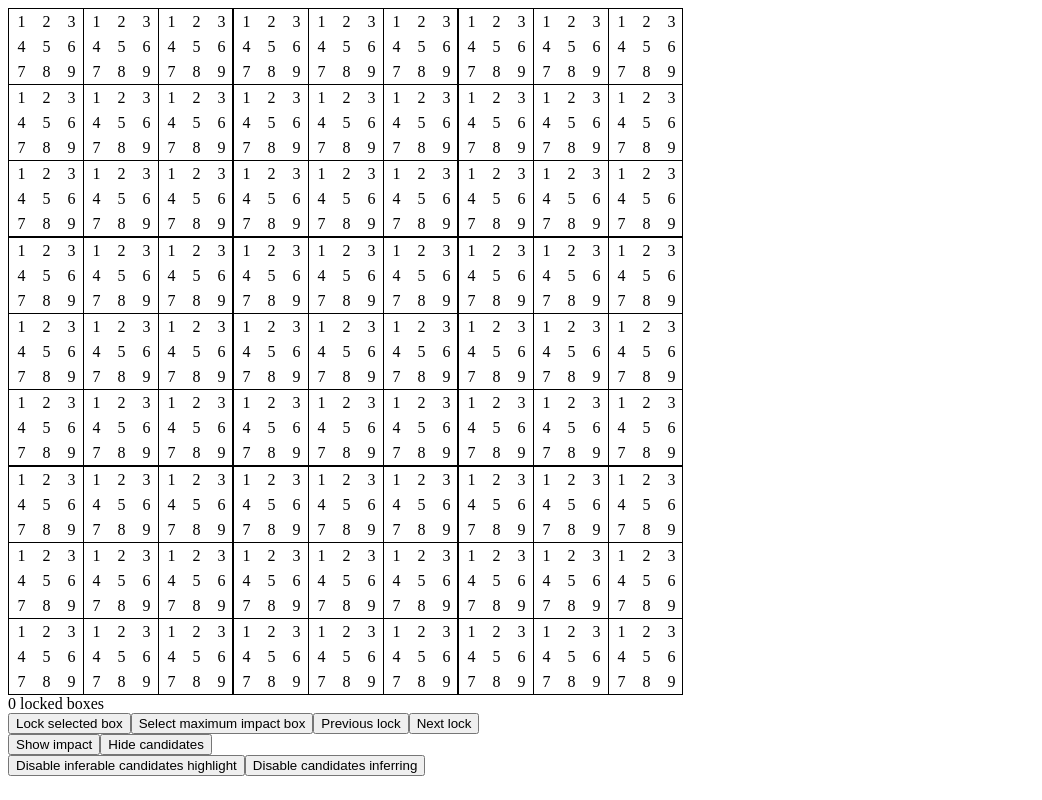
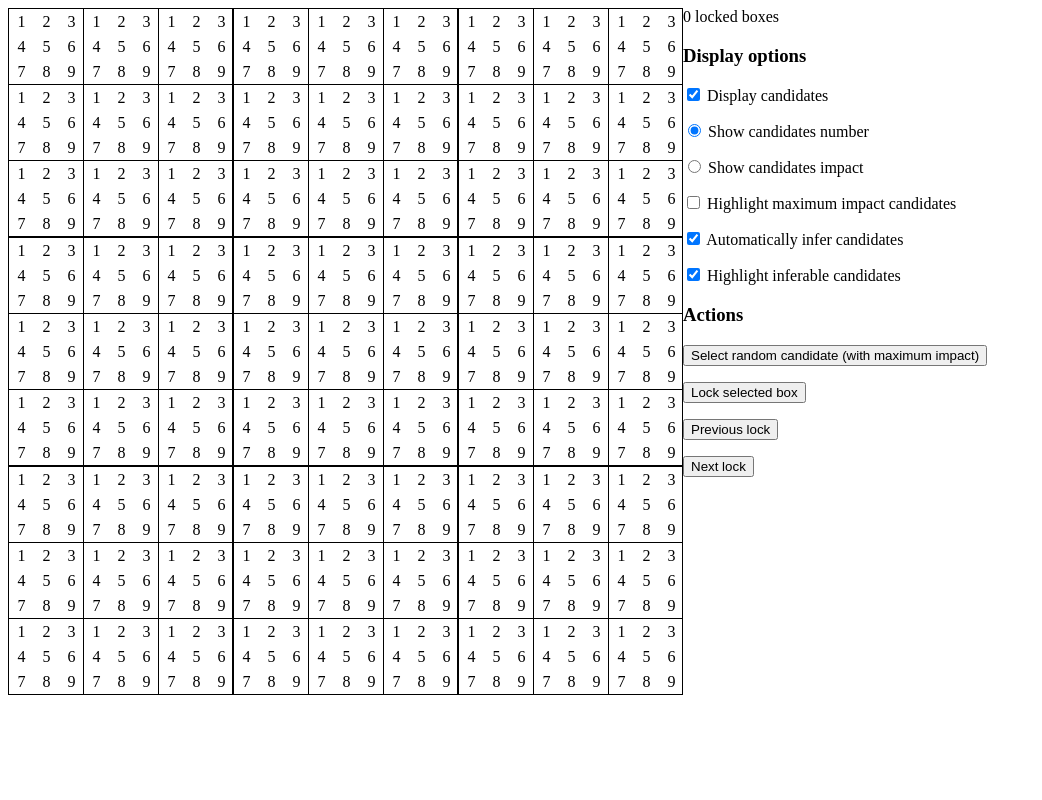
Before and after one commit to capelski/sudoku-generator, a React app: page / in a window 1280 px wide. Shown: the whole page, without its empty margins (0-1042 px from the left). Built offline with nearby package versions, Linux system fonts and the light colour scheme.

Commit message:
feat: improve page layout

```diff
--- a/src/components/sudoku-grid.tsx
+++ b/src/components/sudoku-grid.tsx
@@ -10,6 +10,13 @@ import {
     getBoxInferredNumber
 } from '../logic/sudoku-logic';
 
+interface BoxNumber {
+    box: Box;
+    number: number;
+}
+
+type CandidateDisplayMode = 'number' | 'impact';
+
 interface GridProps {
     lockBox: (selectedBox: Box, selectedNumber: number) => void;
     locksNumber: number;
@@ -18,14 +25,11 @@ interface GridProps {
     sudoku: Sudoku;
 }
 
-interface BoxNumber {
-    box: Box;
-    number: number;
-}
-
 export const SudokuGrid: React.FC<GridProps> = (props) => {
+    const [candidatesDisplayMode, setCandidatesDisplayMode] = useState<CandidateDisplayMode>(
+        'number'
+    );
     const [displayCandidates, setDisplayCandidates] = useState(true);
-    const [displayImpact, setDisplayImpact] = useState(false);
     const [highlightInferableCandidates, setHighlightInferableCandidates] = useState(true);
     const [highlightMaximumImpact, setHighlightMaximumImpact] = useState(false);
     const [selectedBoxNumber, setSelectedBoxNumber] = useState<BoxNumber | undefined>(undefined);
@@ -35,8 +39,12 @@ export const SudokuGrid: React.FC<GridProps> = (props) => {
         setDisplayCandidates(!displayCandidates);
     };
 
-    const displayImpactHandler = () => {
-        setDisplayImpact(!displayImpact);
+    const displayCandidatesImpact = () => {
+        setCandidatesDisplayMode('impact');
+    };
+
+    const displayCandidatesNumber = () => {
+        setCandidatesDisplayMode('number');
     };
 
     const highlightInferableCandidatesHandler = () => {
@@ -80,6 +88,7 @@ export const SudokuGrid: React.FC<GridProps> = (props) => {
 
     return (
         <React.Fragment>
+            <div className="screen-splitter">
                 <div className={`sudoku-grid size-${props.sudoku.size}`}>
                     {props.sudoku.boxes.map((box) => {
                         const isInvalidBox = !isValidBox(box, useCandidatesInferring);
@@ -87,11 +96,14 @@ export const SudokuGrid: React.FC<GridProps> = (props) => {
                         const isResolvedBox =
                             box.isLocked || (useCandidatesInferring && isBoxInferable);
                         const isSelectedBoxPeer =
-                        selectedBoxNumber !== undefined && arePeerBoxes(selectedBoxNumber.box, box);
+                            selectedBoxNumber !== undefined &&
+                            arePeerBoxes(selectedBoxNumber.box, box);
 
                         return (
                             <div
-                            className={`sudoku-box ${isResolvedBox ? 'resolved-box' : 'open-box'}${
+                                className={`sudoku-box ${
+                                    isResolvedBox ? 'resolved-box' : 'open-box'
+                                }${
                                     isBoxInInvalidGroup(props.sudoku, box)
                                         ? ' inside-invalid-group'
                                         : ''
@@ -111,15 +123,12 @@ export const SudokuGrid: React.FC<GridProps> = (props) => {
                                               useCandidatesInferring
                                           );
 
-                                      const highlightDiscardedCandidates =
-                                          highlightInferableCandidates && !useCandidatesInferring;
-
                                           const isSingleCandidateInBoxPeer =
-                                          highlightDiscardedCandidates &&
+                                              highlightInferableCandidates &&
                                               candidate.isSingleCandidateInBoxPeer;
 
                                           const isSingleCandidateInGroupPeer =
-                                          highlightDiscardedCandidates &&
+                                              highlightInferableCandidates &&
                                               candidate.isSingleCandidateInGroupPeer;
 
                                           const candidateImpact = useCandidatesInferring
@@ -138,7 +147,7 @@ export const SudokuGrid: React.FC<GridProps> = (props) => {
                                               selectedBoxNumber!.number === candidate.number;
 
                                           const isMaximumImpactCandidate =
-                                          displayImpact &&
+                                              candidatesDisplayMode === 'impact' &&
                                               highlightMaximumImpact &&
                                               props.sudoku.maximumImpact === candidate.impact;
 
@@ -155,12 +164,20 @@ export const SudokuGrid: React.FC<GridProps> = (props) => {
                                               <div
                                                   className={`sudoku-candidate${
                                                       displayCandidates ? '' : ' hidden-candidate'
-                                              }${isInvalidCandidate ? ' invalid-candidate' : ''}${
+                                                  }${
+                                                      isInvalidCandidate ? ' invalid-candidate' : ''
+                                                  }${
                                                       isMaximumImpactCandidate
                                                           ? ' maximum-impact-candidate'
                                                           : ''
-                                              }${isSelectedCandidate ? ' selected-candidate' : ''}${
-                                                  isAffectedCandidate ? ' affected-candidate' : ''
+                                                  }${
+                                                      isSelectedCandidate
+                                                          ? ' selected-candidate'
+                                                          : ''
+                                                  }${
+                                                      isAffectedCandidate
+                                                          ? ' affected-candidate'
+                                                          : ''
                                                   }${
                                                       isSingleCandidateInBoxPeer
                                                           ? ' single-candidate-in-box-peer'
@@ -173,7 +190,7 @@ export const SudokuGrid: React.FC<GridProps> = (props) => {
                                                   onClick={candidateClickHandler}
                                               >
                                                   {displayCandidates &&
-                                                  (displayImpact
+                                                      (candidatesDisplayMode === 'impact'
                                                           ? candidateImpact
                                                           : candidate.number)}
                                               </div>
@@ -183,44 +200,88 @@ export const SudokuGrid: React.FC<GridProps> = (props) => {
                         );
                     })}
                 </div>
+                <div>
                     <div>{props.locksNumber} locked boxes</div>
+
                     <div>
+                        <h3>Display options</h3>
+                        <p>
+                            <input
+                                type="checkbox"
+                                onClick={displayCandidatesHandler}
+                                checked={displayCandidates}
+                            />{' '}
+                            Display candidates
+                        </p>
+
+                        <p>
+                            <input
+                                type="radio"
+                                onClick={displayCandidatesNumber}
+                                checked={candidatesDisplayMode === 'number'}
+                            />{' '}
+                            Show candidates number
+                        </p>
+                        <p>
+                            <input
+                                type="radio"
+                                onClick={displayCandidatesImpact}
+                                checked={candidatesDisplayMode === 'impact'}
+                            />{' '}
+                            Show candidates impact
+                        </p>
+
+                        <p>
+                            <input
+                                type="checkbox"
+                                onClick={highlightMaximumImpactHandler}
+                                checked={highlightMaximumImpact}
+                            />{' '}
+                            Highlight maximum impact candidates
+                        </p>
+
+                        <p>
+                            <input
+                                type="checkbox"
+                                onClick={useCandidatesInferringHandler}
+                                checked={useCandidatesInferring}
+                            />{' '}
+                            Automatically infer candidates
+                        </p>
+
+                        <p>
+                            <input
+                                type="checkbox"
+                                onClick={highlightInferableCandidatesHandler}
+                                checked={highlightInferableCandidates}
+                            />{' '}
+                            Highlight inferable candidates
+                        </p>
+                    </div>
+                    <div>
+                        <h3>Actions</h3>
+                        <p>
+                            <button type="button" onClick={selectRandomMaximumImpactBox}>
+                                Select random candidate (with maximum impact)
+                            </button>
+                        </p>
+                        <p>
                             <button type="button" onClick={lockSelectedBoxHandler}>
                                 Lock selected box
                             </button>
-                <button type="button" onClick={selectRandomMaximumImpactBox}>
-                    Select maximum impact box
-                </button>
+                        </p>
+                        <p>
                             <button type="button" onClick={props.previousSudoku}>
                                 Previous lock
                             </button>
+                        </p>
+                        <p>
                             <button type="button" onClick={props.nextSudoku}>
                                 Next lock
                             </button>
+                        </p>
                     </div>
-            <div>
-                <button type="button" onClick={displayImpactHandler}>
-                    {displayImpact ? 'Show numbers' : 'Show impact'}
-                </button>
-                {displayImpact && (
-                    <button type="button" onClick={highlightMaximumImpactHandler}>
-                        {highlightMaximumImpact ? 'Disable' : 'Enable'} maximum impact highlight
-                    </button>
-                )}
-                {!displayImpact && (
-                    <button type="button" onClick={displayCandidatesHandler}>
-                        {displayCandidates ? 'Hide' : 'Show'} candidates
-                    </button>
-                )}
                 </div>
-            <div>
-                <button type="button" onClick={highlightInferableCandidatesHandler}>
-                    {highlightInferableCandidates ? 'Disable' : 'Enable'} inferable candidates
-                    highlight
-                </button>
-                <button type="button" onClick={useCandidatesInferringHandler}>
-                    {useCandidatesInferring ? 'Disable' : 'Enable'} candidates inferring
-                </button>
             </div>
         </React.Fragment>
     );
--- a/src/style/main.scss
+++ b/src/style/main.scss
@@ -1,3 +1,7 @@
+.screen-splitter {
+    display: flex;
+}
+
 $candidateSize: 25px;
 
 .sudoku-grid {
```
Lines whose indentation alone changed are shown as unchanged.
